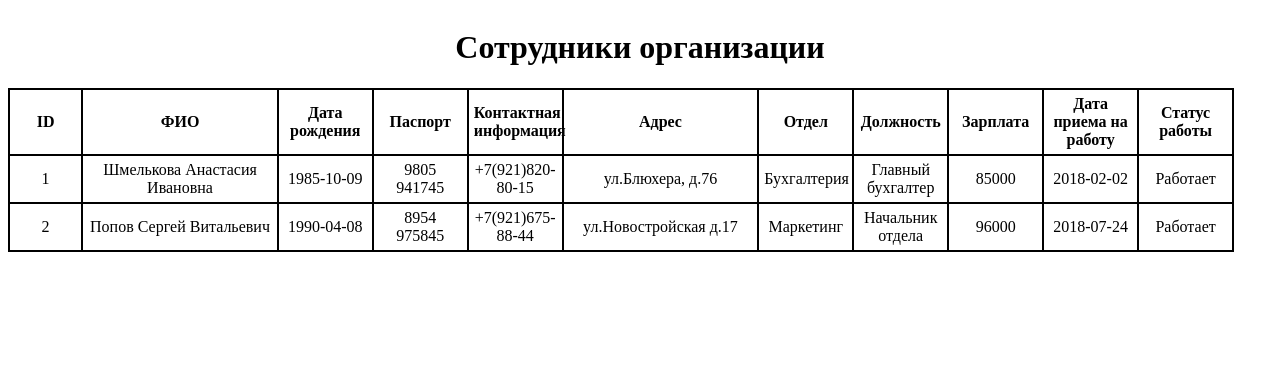
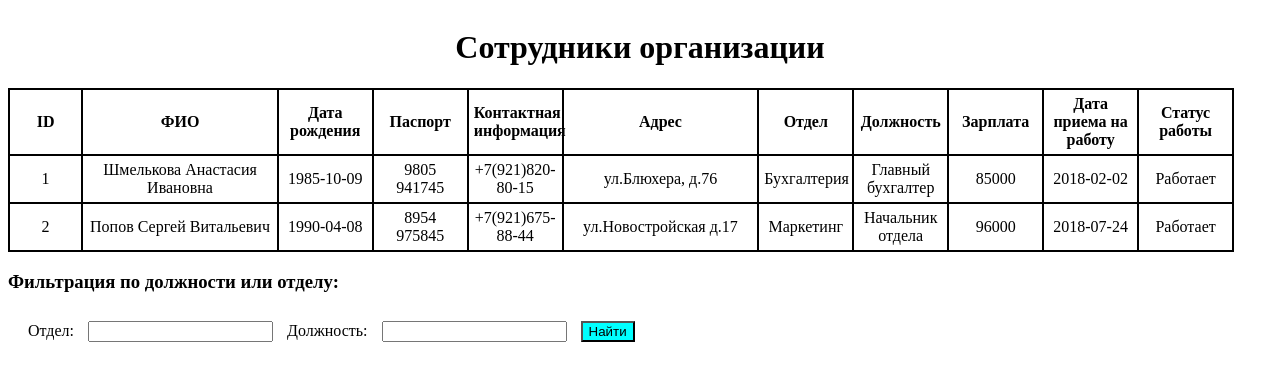
Before and after one commit to qwiful/Areal, a PHP site: page / in a window 1280 px wide. Shown: the top 381 px of the page. Run offline with PHP 8.4, Linux system fonts and the light colour scheme; data comes from the database, SQL or seed files in the repository; both versions use the stored data as it was after the commit.

Commit message:
фильтр по отделу и должности
Добавила ещё одного сотрудника в базу sotrudniki.php. Сделала фильтр по отелу и должности index.php, добавила ещё стилей style.css. Фильтр работает, но есть проблемы: поля не очищаются после нажатия на кнопку (остаются записи, которые вносили для фильтрации). это неудобно, так как для вывода всех данных приходится очищать оба поля и снова нажимать на кнопку. пыталась сделать кнопку "обновить", чтобы она очищала поля и выводила изначальную таблицу, но не получилось.

```diff
--- a/index.php
+++ b/index.php
@@ -12,7 +12,18 @@
     <?php
     require_once 'config.php';
 
-$query = "SELECT * FROM sotr";
+    //запрос для фильта по отделу и должности
+    $FOtdel = isset($_GET['FOtdel']) ?$_GET['FOtdel'] : '';
+    $FDolzhnost = isset($_GET['FDolzhnost']) ? $_GET['FDolzhnost'] : '';
+
+    $query = "SELECT * FROM sotr WHERE 1=1";
+    if ($FOtdel) {
+        $query .= " AND Otdel LIKE '%$FOtdel%'";
+    }
+    if ($FDolzhnost) {
+        $query .= " AND Dolzhnost LIKE '%$FDolzhnost%'";
+    }
+
     $result = mysqli_query($conn, $query);
 
     if (!$result) {
@@ -23,6 +34,7 @@ $list = array();
     while ($row = mysqli_fetch_assoc($result)) {
     $list[] = $row;
     }
+
     ?>
     <h1>Сотрудники организации</h1>
     <table>
@@ -42,20 +54,31 @@ while ($row = mysqli_fetch_assoc($result)) {
     <tbody>
         <?php foreach($list as $item): ?>
             <tr>
-            <td> <?php echo $item['ID'];?></td>
-            <td> <?php echo $item['FIO'];?></td>
-            <td> <?php echo $item['DataRozhdenia'];?></td>
-            <td> <?php echo $item['Pasport'];?></td>
-            <td> <?php echo $item['KontaktnayaInfa'];?></td>
-            <td> <?php echo $item['Adres'];?></td>
-            <td> <?php echo $item['Otdel'];?></td>
-            <td> <?php echo $item['Dolzhnost'];?></td>
-            <td> <?php echo $item['Zarplata'];?></td>
-            <td> <?php echo $item['DataPrinatia'];?></td>
-            <td> <?php echo $item['Status'];?></td>
+                <td> <?php echo htmlspecialchars($item['ID']);?></td>
+                <td> <?php echo htmlspecialchars($item['FIO']);?></td>
+                <td> <?php echo htmlspecialchars($item['DataRozhdenia']);?></td>
+                <td> <?php echo htmlspecialchars($item['Pasport']);?></td>
+                <td> <?php echo htmlspecialchars($item['KontaktnayaInfa']);?></td>
+                <td> <?php echo htmlspecialchars($item['Adres']);?></td>
+                <td> <?php echo htmlspecialchars($item['Otdel']);?></td>
+                <td> <?php echo htmlspecialchars($item['Dolzhnost']);?></td>
+                <td> <?php echo htmlspecialchars($item['Zarplata']);?></td>
+                <td> <?php echo htmlspecialchars($item['DataPrinatia']);?></td>
+                <td> <?php echo htmlspecialchars($item['Status']);?></td>
             </tr>
         <?php endforeach; ?>
     </tbody>
     </table>
+    <h3> Фильтрация по должности или отделу: </h3>
+    <form class = "filtr" method="GET" action="">
+
+    <label   class = "filtr" for="Otdel">Отдел:</label>
+    <input type="text" id="Otdel" name="FOtdel" value="<?php echo htmlspecialchars($FOtdel); ?>">
+
+    <label  class = "filtr" for="Dolzhnost">Должность:</label>
+    <input type="text" id="Dolzhnost" name="FDolzhnost" value="<?php echo htmlspecialchars($FDolzhnost); ?>">
+
+    <button type="submit">Найти</button>
+    </form>
     </body>
     </html>
--- a/style.css
+++ b/style.css
@@ -17,3 +17,12 @@
         border: 2px solid rgb(0, 0, 0);
         text-align: center;
     }
+    .filtr{
+        margin: 10px;
+        font-size: 16px;
+        align-content: center;
+    }
+    button{
+        margin: 10px;
+        background-color:aqua;
+    }
```
Also changed, not shown: sotrudniki.sql (+17 -5 lines). Lines whose indentation alone changed are shown as unchanged.
